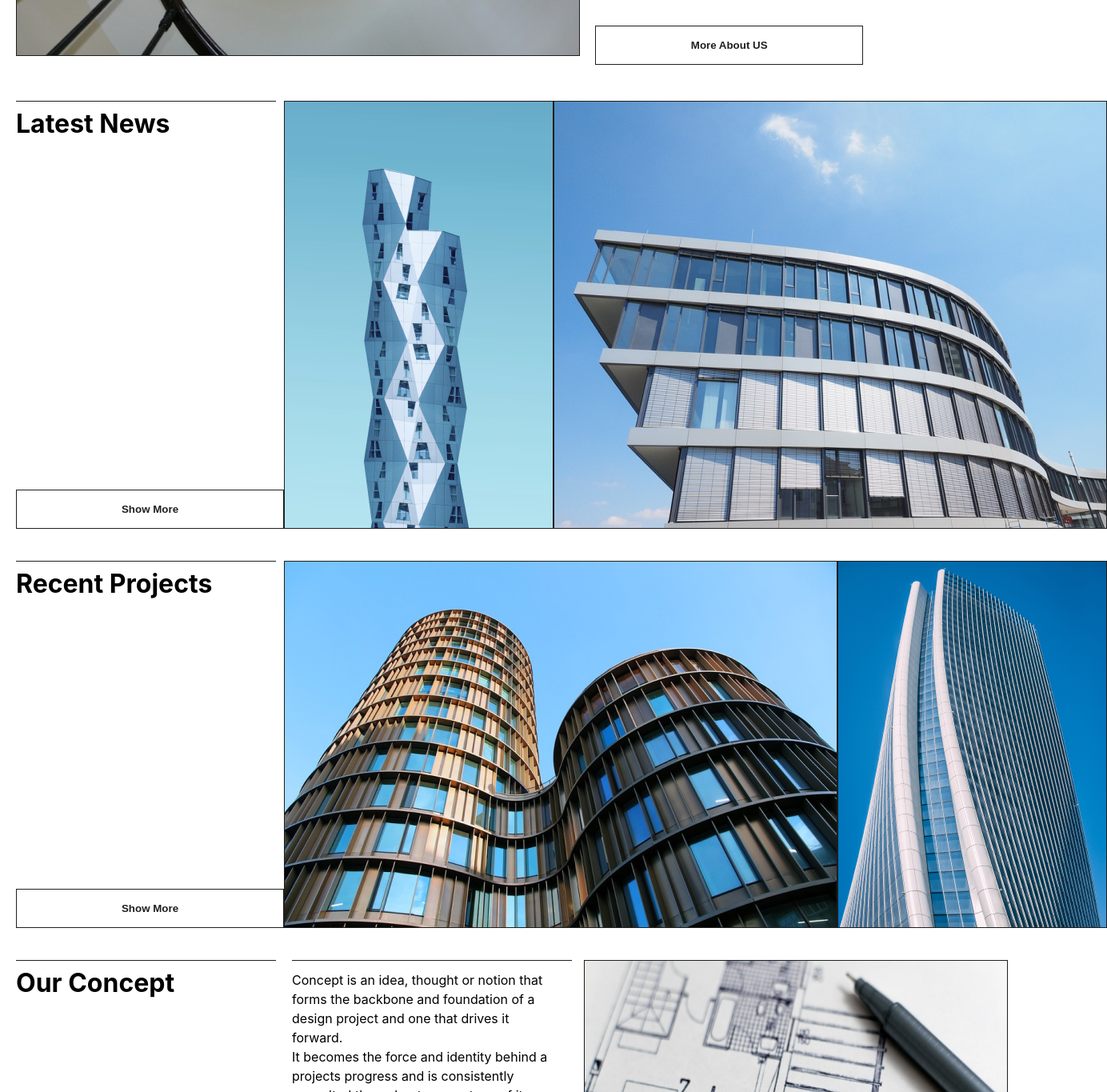
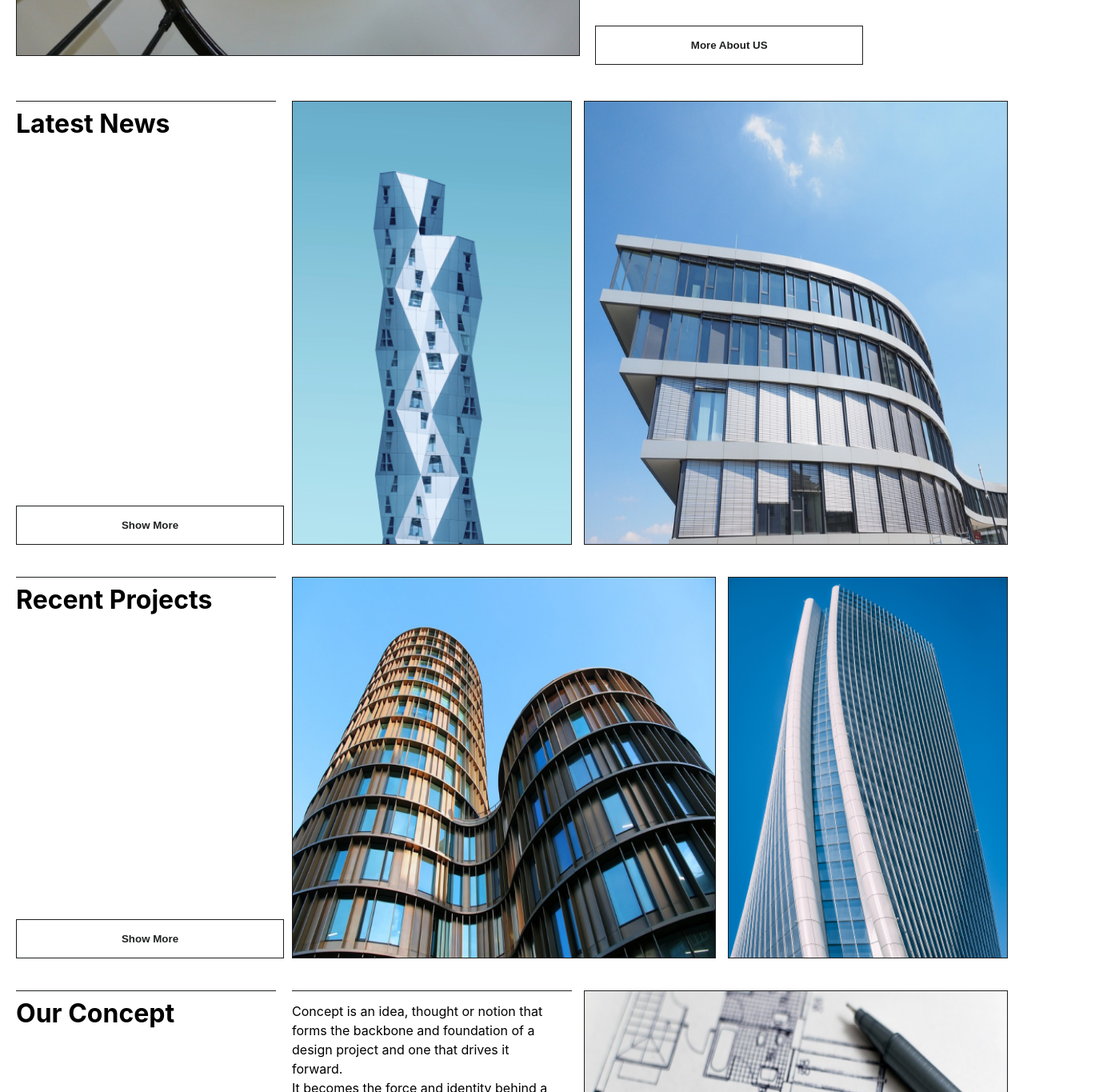
Before and after one commit to versi-on/architecture-office, a React (Create React App) app: page / in a window 1280 px wide. Shown: the part 540-1905 px from the top of the page at 80% size, 1384 px wide, since content can reach past the window. Built offline with nearby package versions, Linux system fonts and the light colour scheme.

Commit message:
little changes

```diff
--- a/src/components/News.jsx
+++ b/src/components/News.jsx
@@ -3,7 +3,7 @@ import imgNews_2 from '../assets/images/img-news-2-bridgehouse.png'
 
 export default function News() {
     return (
-        <div className="container grid-small-wide">
+        <div className="container grid grid-small-wide">
             <div className="container__content content">
                 <div className='content__title'>
                     <div className='line line-short' ></div>
--- a/src/components/Projects.jsx
+++ b/src/components/Projects.jsx
@@ -3,7 +3,7 @@ import img_2 from '../assets/images/img-projects-2-davide-pietralunga.png'
 
 export default function Projects() {
     return (
-        <div className="container grid-wide-small">
+        <div className="container grid grid-wide-small">
             <div className="container__content content">
                 <div className='content__title'>
                     <div className='line line-short' ></div>
@@ -12,7 +12,7 @@ export default function Projects() {
                 <button className='container__btn'>Show More</button>
             </div>
             <img src={img_1} alt="architecture building" className='img container__img img-wide' />
-            <img src={img_2} alt="davide-pietralunga" className='img container__img img-small' />
+            <img src={img_2} alt="davide-pietralunga" className='img container__img grid-item-small' />
         </div>
     )
 }
```
